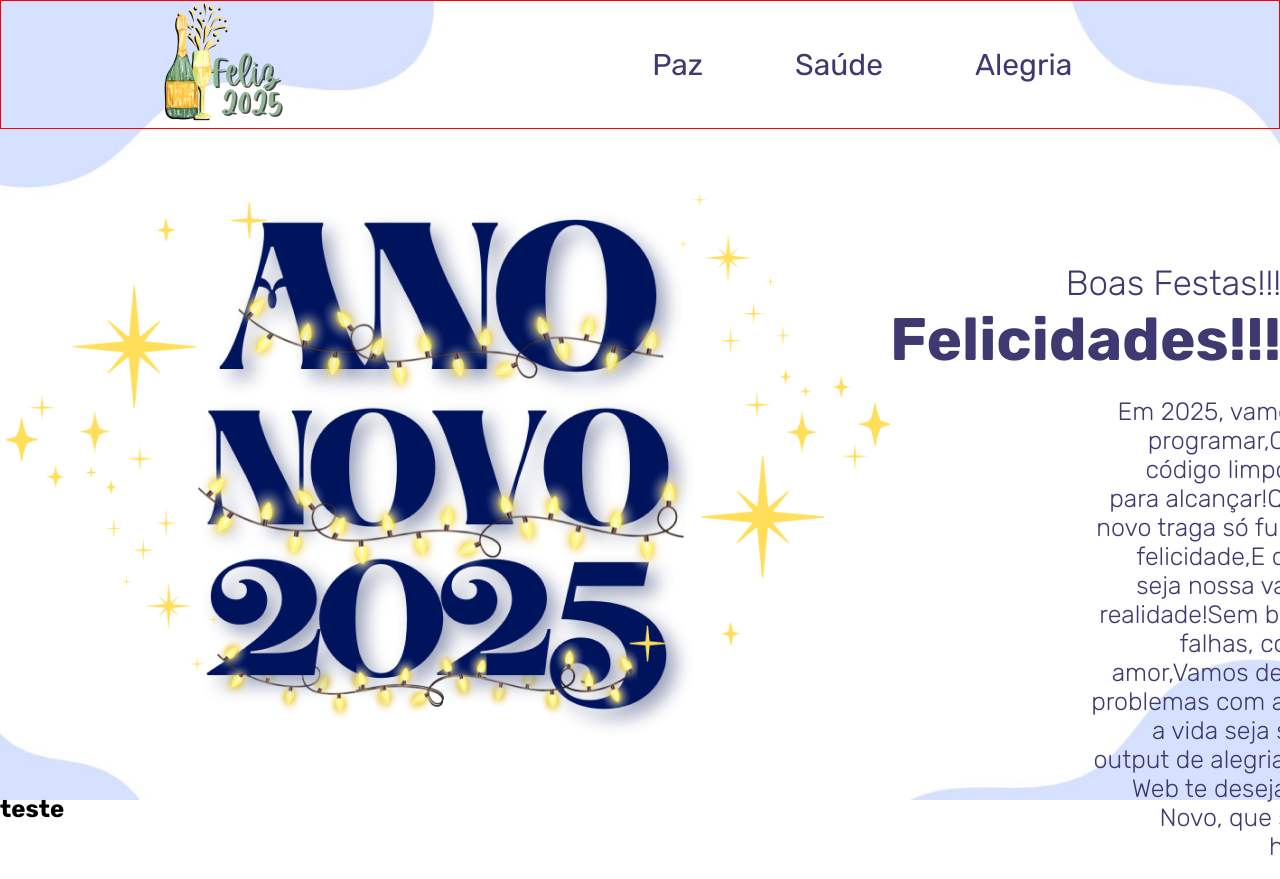
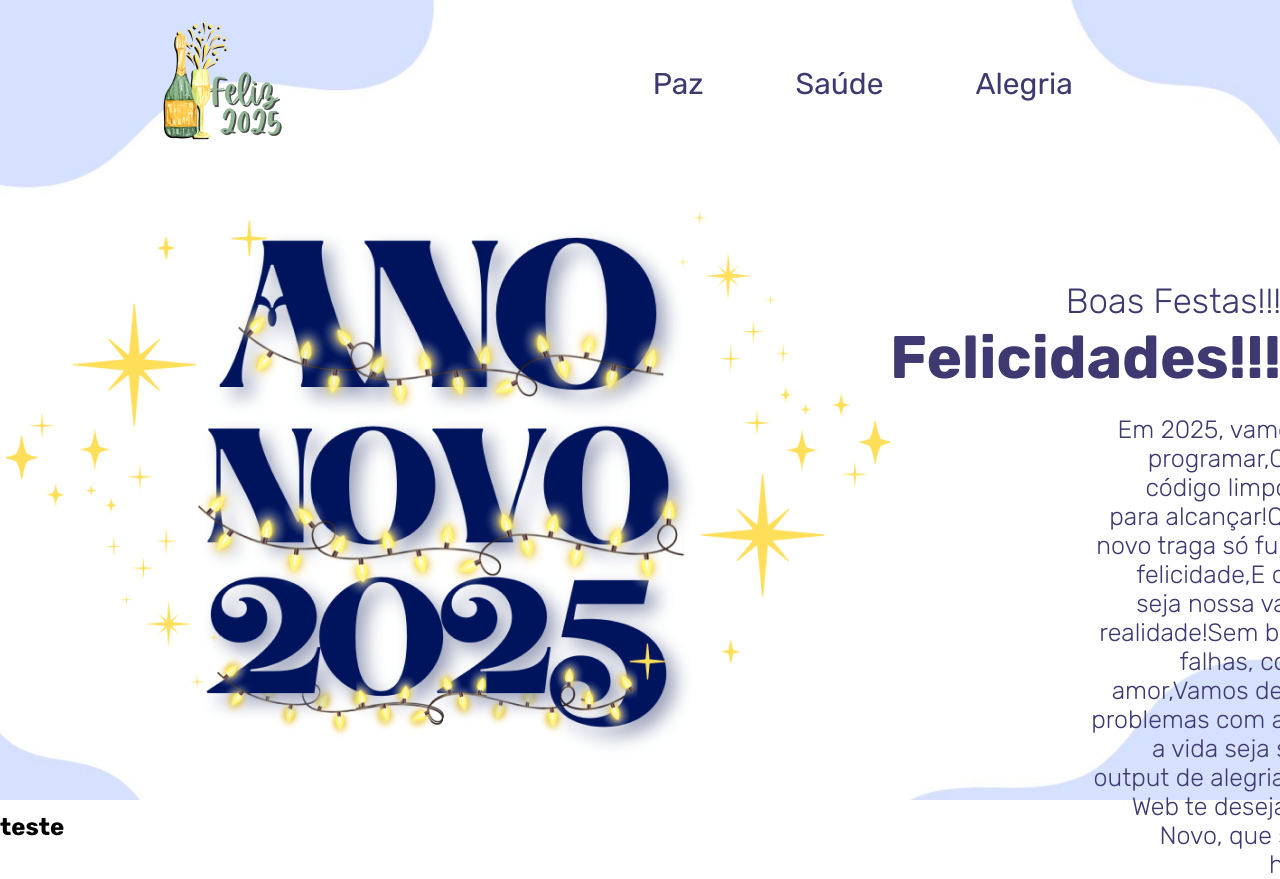
Before and after one commit to viannaingrid/anoNovo, a React (Vite) app: page / in a window 1280 px wide. Shown: the top 879 px of the page. Built offline with nearby package versions, Linux system fonts and the light colour scheme; a web font is replaced by a local one.

Commit message:
:lipstick: update padding top

```diff
--- a/src/Components/Header/header.module.scss
+++ b/src/Components/Header/header.module.scss
@@ -1,5 +1,5 @@
 header {
-    border: solid red 1px;
+    padding-top: 20px;
     display: flex;
     justify-content: space-around;
     align-items: center;
```
